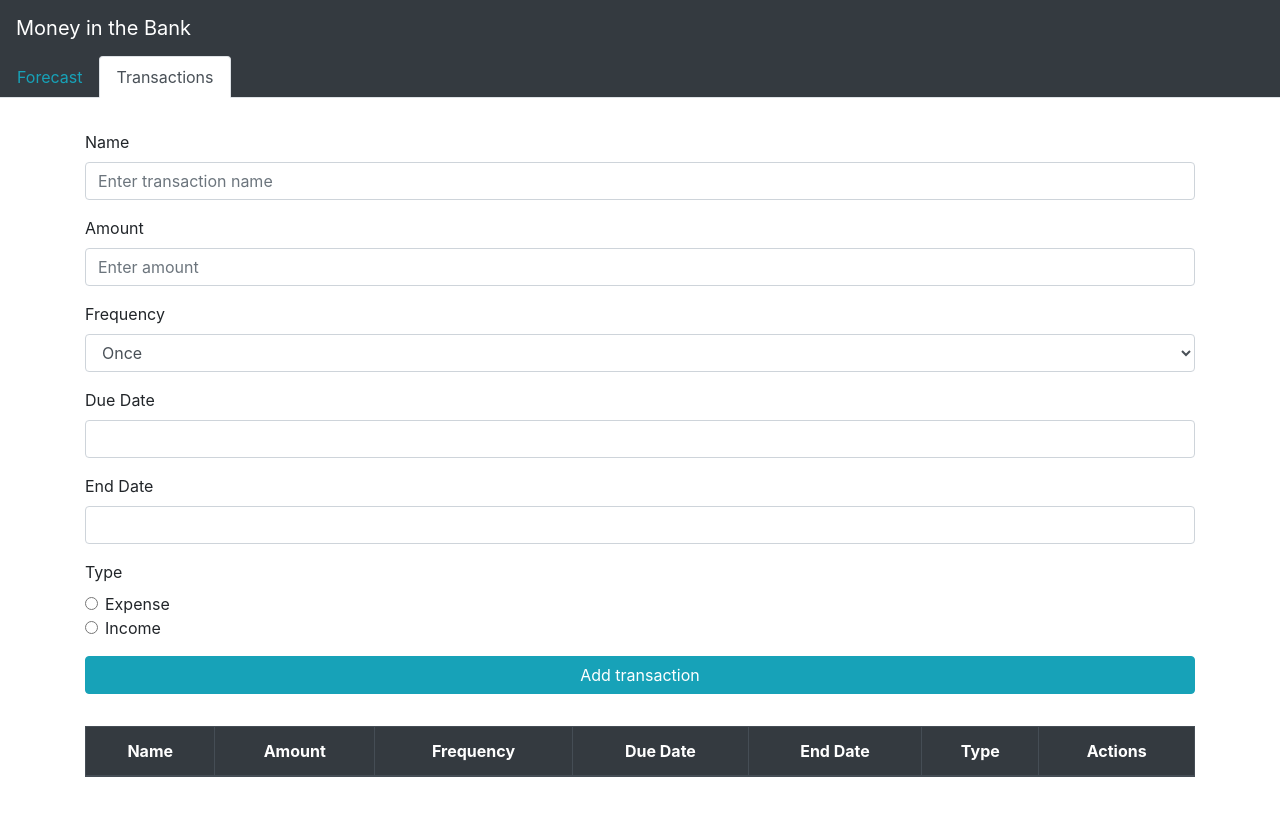
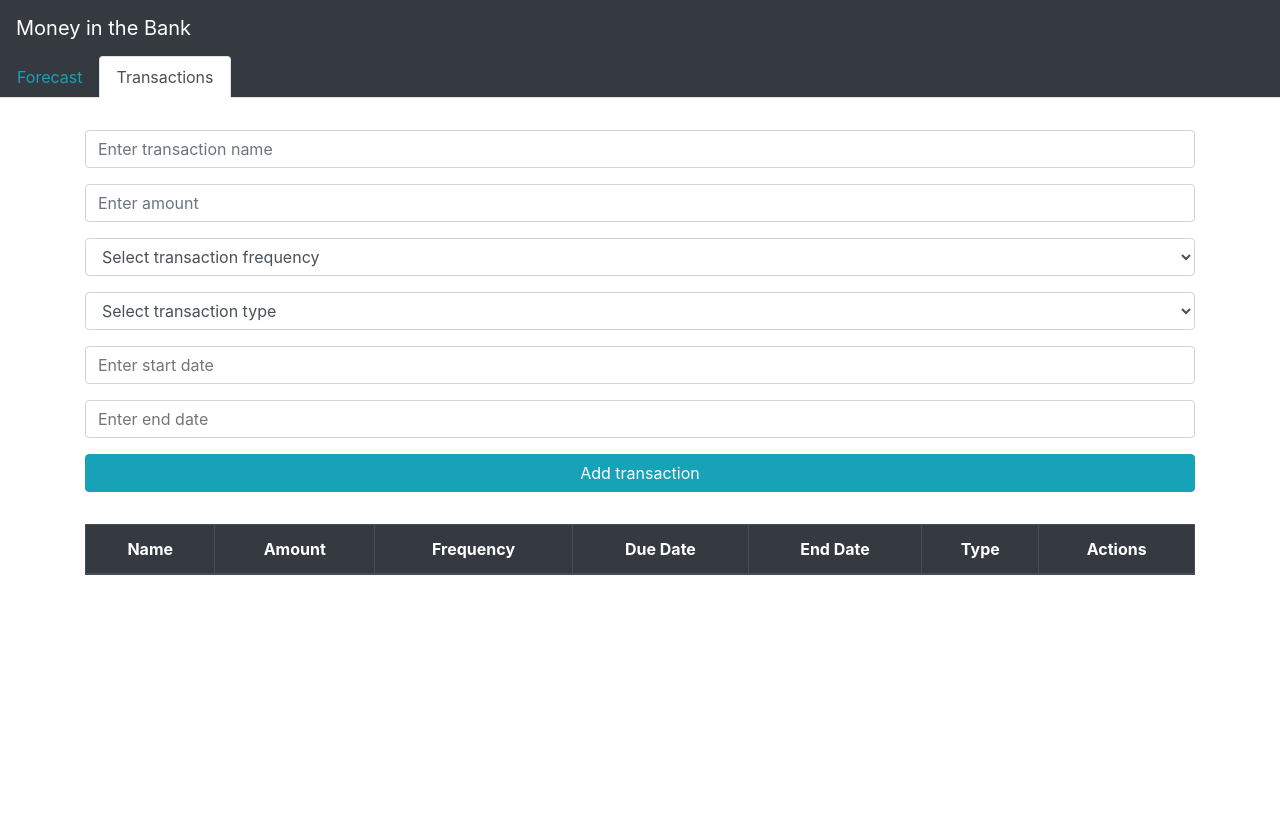
Before and after one commit to jhkillam/react-money-in-the-bank, a React (Create React App) app: page / in a window 1280 px wide. Both pictures are taken after a click on the tab "Transactions". Shown: the top 816 px of the page. Built offline with nearby package versions, Linux system fonts and the light colour scheme.

Commit message:
made forms more compact

```diff
--- a/src/components/EditModal.jsx
+++ b/src/components/EditModal.jsx
@@ -68,6 +68,18 @@ const EditModal = (props) => {
                   <option>Daily</option>
                 </Form.Control>
             </Form.Group>
+            <Form.Group controlId="formTransactionType">
+              <Form.Label>Type</Form.Label>
+              <Form.Control
+                as="select"
+                name="type"
+                value={props.transactionDetails.type}
+                onChange={props.handleEditChange}
+              >
+                <option>Expense</option>
+                <option>Income</option>
+            </Form.Control>
+        </Form.Group>
             <Form.Group controlId="editFormTransactionDueDate">
               <Form.Label>Due Date</Form.Label><br/>
               <DatePicker
--- a/src/components/NewTransactionForm.jsx
+++ b/src/components/NewTransactionForm.jsx
@@ -16,7 +16,6 @@ const NewTransactionForm = ({
       <div className="container">
         <Form>
           <Form.Group controlId="formTransactionName">
-            <Form.Label>Name</Form.Label>
             <Form.Control
               type="text"
               name="name"
@@ -26,7 +25,6 @@ const NewTransactionForm = ({
               />
           </Form.Group>
           <Form.Group controlId="formTransactionAmount">
-            <Form.Label>Amount</Form.Label>
             <Form.Control
               type="number"
               step="any"
@@ -38,12 +36,12 @@ const NewTransactionForm = ({
               />
           </Form.Group>
           <Form.Group controlId="formTransactionFrequency">
-            <Form.Label>Frequency</Form.Label>
               <Form.Control
                 as="select"
                 name="frequency"
                 onChange={handleChange}
                 >
+                <option value="" disabled selected>Select transaction frequency</option>
                 <option>Once</option>
                 <option>Monthly</option>
                 <option>Bi-weekly</option>
@@ -51,23 +49,35 @@ const NewTransactionForm = ({
                 <option>Daily</option>
               </Form.Control>
           </Form.Group>
+          <Form.Group controlId="formTransactionType">
+            <Form.Control
+              as="select"
+              name="type"
+              onChange={handleChange}
+            >
+              <option value="" disabled selected>Select transaction type</option>
+              <option>Expense</option>
+              <option>Income</option>
+            </Form.Control>
+        </Form.Group>
           <Form.Group controlId="formTransactionDueDate">
-            <Form.Label>Due Date</Form.Label><br/>
             <DatePicker
               selected={newTransaction.dueDate}
               onChange={handleStartDateChange}
+              placeholderText="Enter start date"
               // isClearable
             />
           </Form.Group>
           <Form.Group controlId="formTransactionEndDate">
-            <Form.Label>End Date</Form.Label><br/>
             <DatePicker
               selected={newTransaction.endDate}
               onChange={handleEndDateChange}
+              placeholderText="Enter end date"
               // isClearable
             />
           </Form.Group>
-          <Form.Group controlId="formTransactionType">
+
+          {/* <Form.Group controlId="formTransactionType">
             <Form.Label>Type</Form.Label><br/>
             <div onChange={handleChange} className="mb-3">
               <Form.Check
@@ -85,7 +95,7 @@ const NewTransactionForm = ({
                 value="Income"
               />
             </div>
-          </Form.Group>
+          </Form.Group> */}
           <Button
             type="submit"
             variant="info"
--- a/src/components/Transaction.jsx
+++ b/src/components/Transaction.jsx
@@ -20,7 +20,7 @@ class Transaction extends React.Component {
         endDate: "",
         frequency: "Once",
         isPaid: false,
-        type: "",
+        type: "Expense",
         transactionId: uuid()
       },
       editedTransaction: {
@@ -30,7 +30,7 @@ class Transaction extends React.Component {
         endDate: "",
         frequency: "Once",
         isPaid: false,
-        type: "",
+        type: "Expense",
         transactionId: uuid()
       },
       transactionList: []
```
